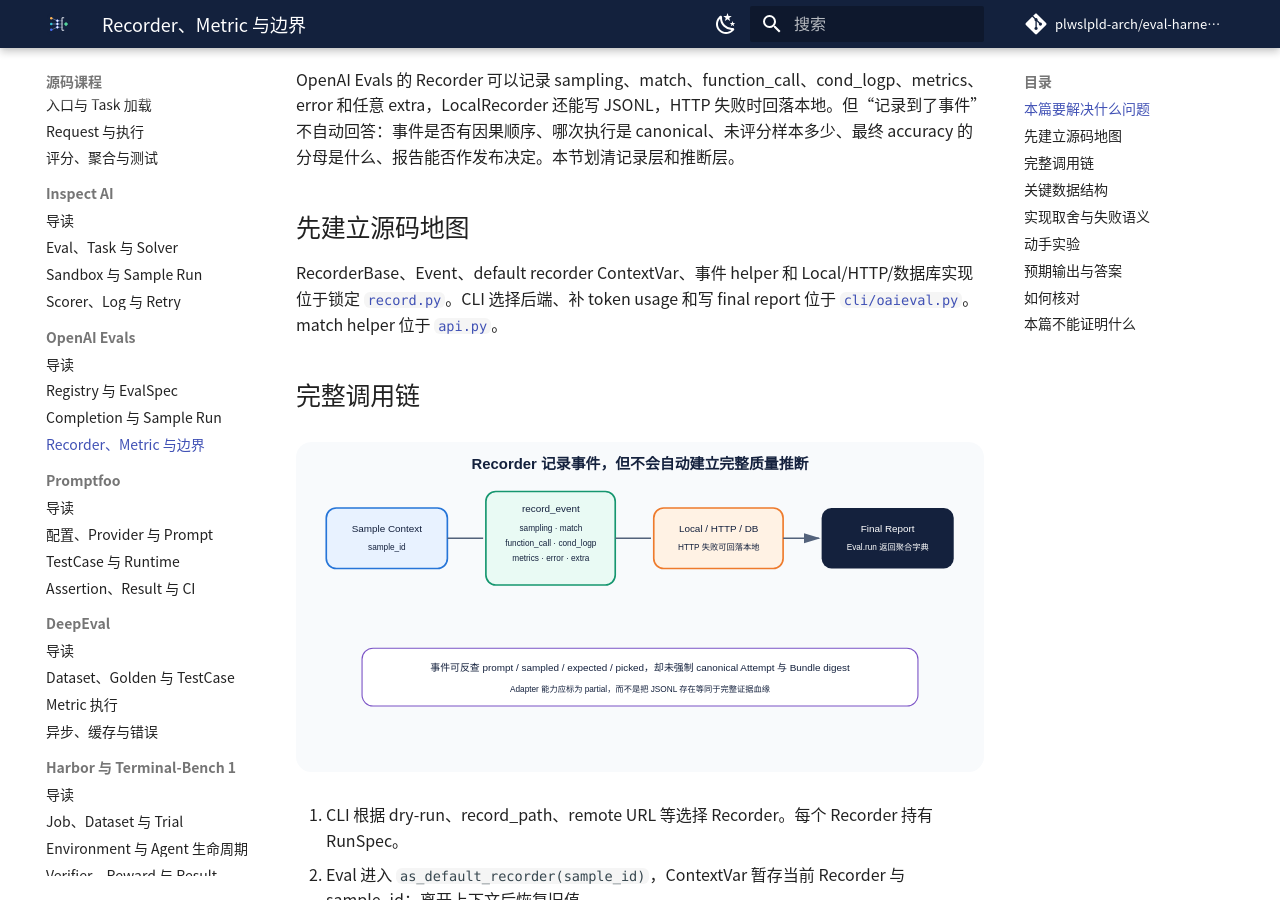
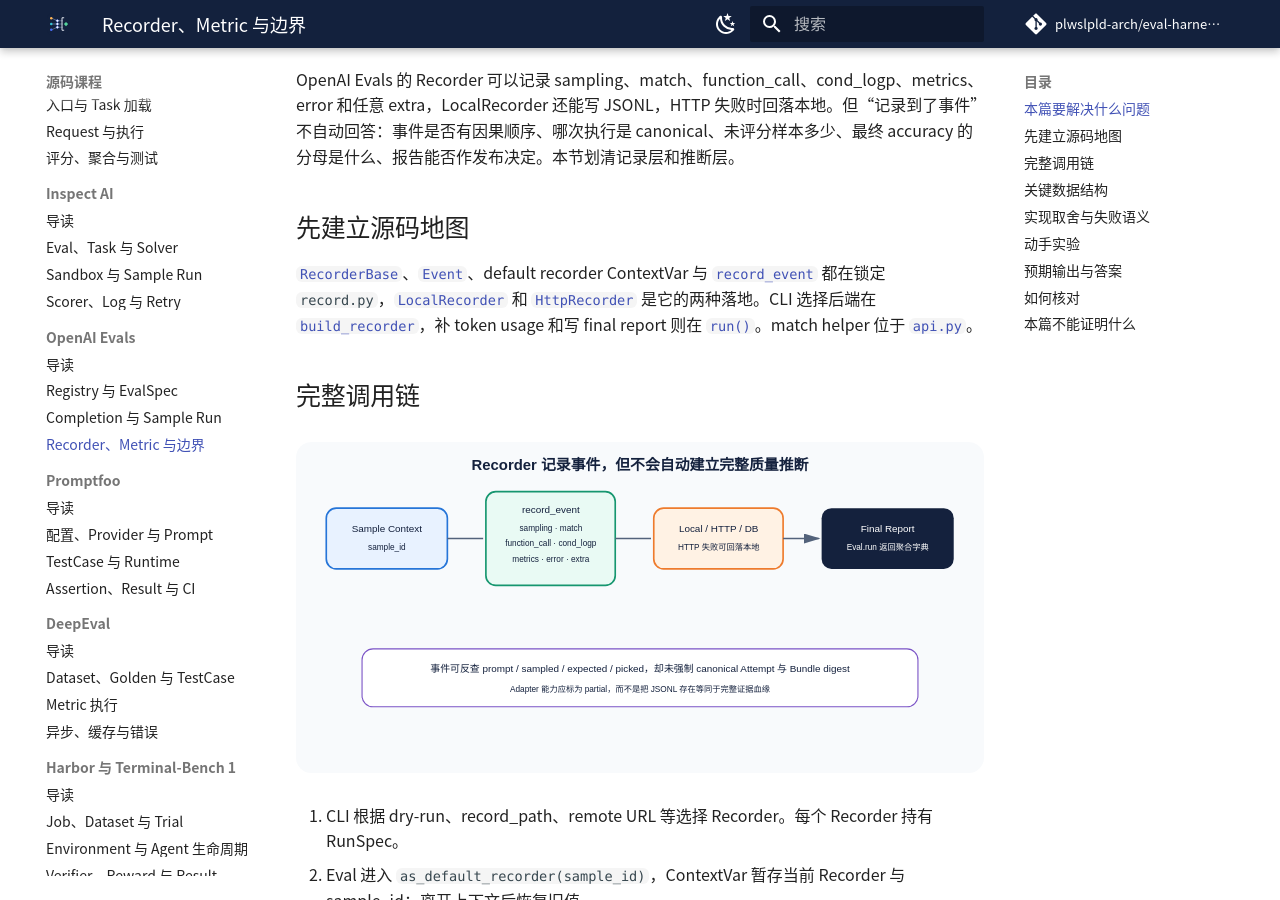
Before and after one commit to plwslpld-arch/eval-harness-internals, an MkDocs documentation site: the page built from docs/harnesses/openai-evals/03-recorder-metrics-boundaries.md, in a window 1280 px wide and 900 px high, scrolled down 319 px. Built offline with MkDocs 1.6.1 and Material for MkDocs 9.7.7, drawn with Linux system fonts in a browser that asks for light colours; comment, search, counter and statistics services are not loaded; some of the changed text lies outside the part shown.

Commit message:
docs(源码课程): 给 inspect-ai 与 openai-evals 补精确锚点
这两条课程的源码地图原来是一句话概括几个概念、只给一个文件链接。读者点进
inspect_ai 的 _eval/task/run.py 会看到三千多行，不知道作者说的是哪一段。

现在拆开：一个概念配一个锚点。Scorer 侧的 Protocol、ScorerSpec、装饰器和
Metric 元数据各自落到 _scorer.py 的对应段落；Recorder 侧的 RecorderBase、
Event、LocalRecorder、HttpRecorder 各自落到 record.py 的对应段落。「如何核对」
一节也从「自己去搜这几个词」改成按顺序点开的位置清单。

四十四条锚点逐条比对过锁定提交的实际代码，声称的符号全部出现在声称的行区间内。
正文链接的行号覆盖率从 0 提到 56%。

剩下的多是正文只概述文件职责、没有点名具体符号的链接，指向整个文件本来合理；
真正需要行号的会逐篇读正文和源码后补，不靠猜测硬填。

```diff
--- a/docs/harnesses/openai-evals/03-recorder-metrics-boundaries.md
+++ b/docs/harnesses/openai-evals/03-recorder-metrics-boundaries.md
@@ -8,7 +8,7 @@
 
 ## 先建立源码地图
 
-RecorderBase、Event、default recorder ContextVar、事件 helper 和 Local/HTTP/数据库实现位于锁定 [`record.py`](https://github.com/openai/evals/blob/8eac7a7de5215c907fbddc30efdaf316913eccdd/evals/record.py)。CLI 选择后端、补 token usage 和写 final report 位于 [`cli/oaieval.py`](https://github.com/openai/evals/blob/8eac7a7de5215c907fbddc30efdaf316913eccdd/evals/cli/oaieval.py)。match helper 位于 [`api.py`](https://github.com/openai/evals/blob/8eac7a7de5215c907fbddc30efdaf316913eccdd/evals/api.py)。
+[`RecorderBase`](https://github.com/openai/evals/blob/8eac7a7de5215c907fbddc30efdaf316913eccdd/evals/record.py#L54-L93)、[`Event`](https://github.com/openai/evals/blob/8eac7a7de5215c907fbddc30efdaf316913eccdd/evals/record.py#L44-L51)、default recorder ContextVar 与 [`record_event`](https://github.com/openai/evals/blob/8eac7a7de5215c907fbddc30efdaf316913eccdd/evals/record.py#L157-L185) 都在锁定 `record.py`，[`LocalRecorder`](https://github.com/openai/evals/blob/8eac7a7de5215c907fbddc30efdaf316913eccdd/evals/record.py#L316-L355) 和 [`HttpRecorder`](https://github.com/openai/evals/blob/8eac7a7de5215c907fbddc30efdaf316913eccdd/evals/record.py#L374-L413) 是它的两种落地。CLI 选择后端在 [`build_recorder`](https://github.com/openai/evals/blob/8eac7a7de5215c907fbddc30efdaf316913eccdd/evals/cli/oaieval.py#L242-L266)，补 token usage 和写 final report 则在 [`run()`](https://github.com/openai/evals/blob/8eac7a7de5215c907fbddc30efdaf316913eccdd/evals/cli/oaieval.py#L118-L157)。match helper 位于 [`api.py`](https://github.com/openai/evals/blob/8eac7a7de5215c907fbddc30efdaf316913eccdd/evals/api.py)。
 
 ## 完整调用链
 
@@ -47,7 +47,7 @@
 
 ## 如何核对
 
-在 [`record.py`](https://github.com/openai/evals/blob/8eac7a7de5215c907fbddc30efdaf316913eccdd/evals/record.py#L91-L96) 阅读 `as_default_recorder`、`record_event`、LocalRecorder、HttpRecorder fallback 与 helper。再在 [`cli/oaieval.py`](https://github.com/openai/evals/blob/8eac7a7de5215c907fbddc30efdaf316913eccdd/evals/cli/oaieval.py) 核对 final report 与 token usage 是入口后处理，而不是 Recorder 自动推断。
+依次阅读 [`as_default_recorder`](https://github.com/openai/evals/blob/8eac7a7de5215c907fbddc30efdaf316913eccdd/evals/record.py#L91-L96)、[`record_event`](https://github.com/openai/evals/blob/8eac7a7de5215c907fbddc30efdaf316913eccdd/evals/record.py#L157-L185)、[`LocalRecorder`](https://github.com/openai/evals/blob/8eac7a7de5215c907fbddc30efdaf316913eccdd/evals/record.py#L316-L355) 和 [`HttpRecorder` 的 fallback](https://github.com/openai/evals/blob/8eac7a7de5215c907fbddc30efdaf316913eccdd/evals/record.py#L374-L413)。再在 [`cli/oaieval.py`](https://github.com/openai/evals/blob/8eac7a7de5215c907fbddc30efdaf316913eccdd/evals/cli/oaieval.py) 核对 final report 与 token usage 是入口后处理，而不是 Recorder 自动推断。
 
 ## 本篇不能证明什么
 
```
Also changed, not shown: docs/harnesses/inspect-ai/03-scorer-log-retry.md (+2 -2 lines), docs/harnesses/openai-evals/01-registry-eval-spec.md (+2 -2 lines), docs/harnesses/openai-evals/02-completion-sample-run.md (+2 -2 lines).
